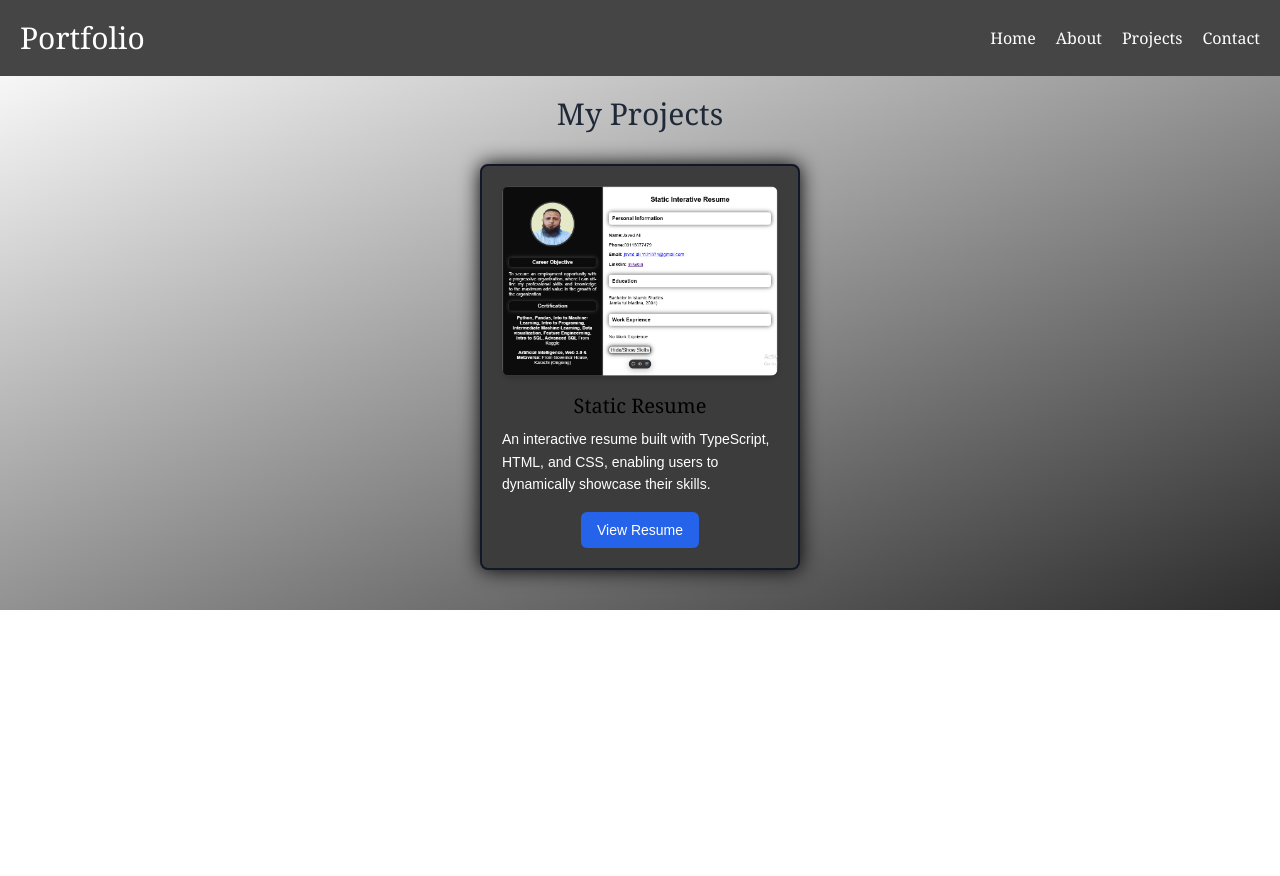
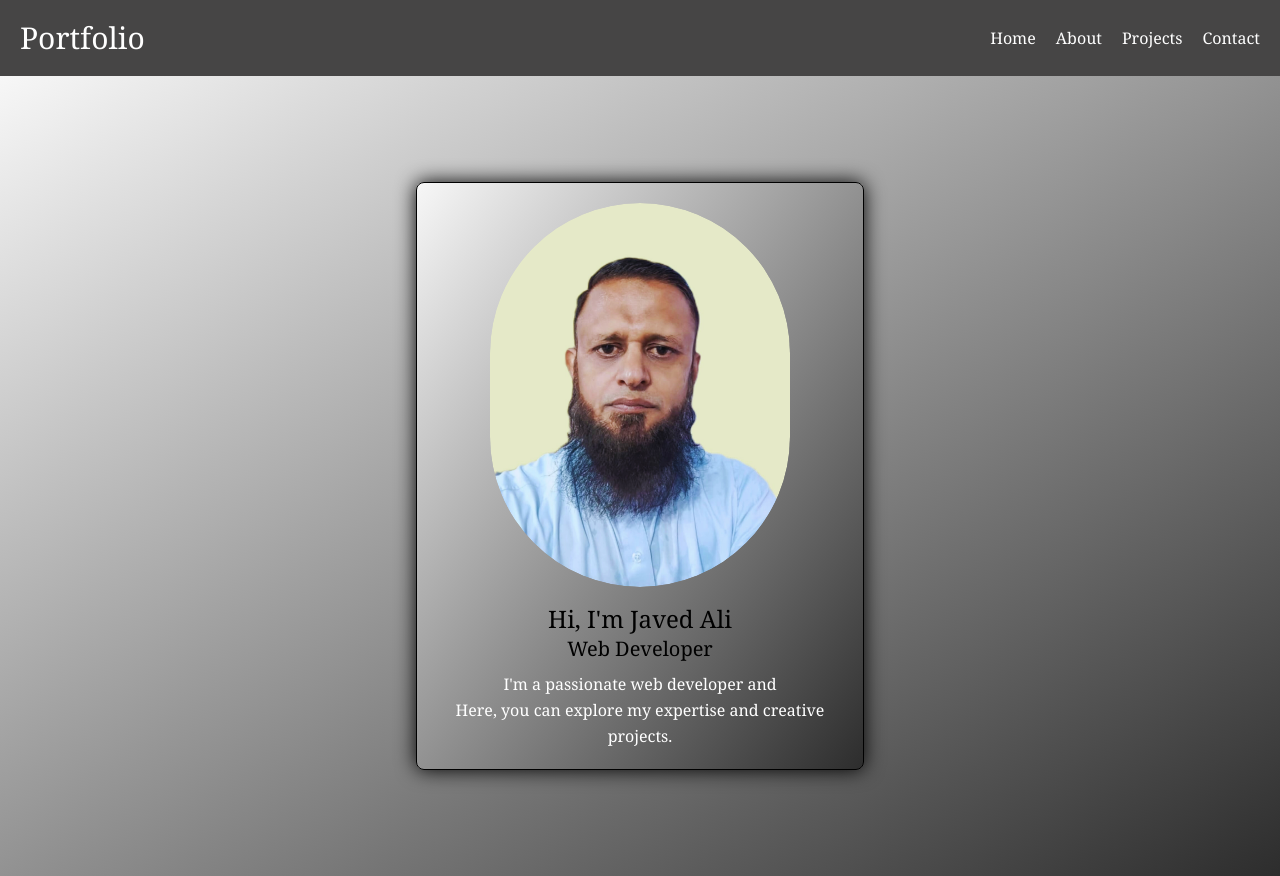
Before and after one commit to javed-ali92/02_Portfolio_with_TailwindCSS, a Next.js app: page /project in a window 1280 px wide. Before the commit the page ends 800 px from the top, so only its background shows below. Built offline with nearby package versions, Linux system fonts and the light colour scheme.

Commit message:
Update page.tsx

```diff
--- a/src/app/project/page.tsx
+++ b/src/app/project/page.tsx
@@ -1,27 +1,27 @@
 import Image from "next/image";
 
-export default function Project() {
+export default function Home() {
   return (
-    <div className="bg-gradient-to-br from-[#F7F7F7] to-[#2D2D2D] p-5">
-      <h1 className="text-center text-3xl font-serif mb-8 text-gray-800">My Projects</h1>
-      <div className="flex justify-center flex-wrap">
-        <div className="bg-[#3d3c3c] animate-fadeInUp [box-shadow:0px_0px_20px_black] border-2 border-gray-900 rounded-lg shadow-lg overflow-hidden p-5 mx-3 mb-5 transition-transform duration-300 transform hover:-translate-y-1 animate-fadeIn w-80 flex flex-col items-center">
+    <div className="flex justify-center items-center h-screen bg-gradient-to-br from-[#F7F7F7] to-[#2D2D2D] p-5">
+      <div className="flex flex-col items-center text-center max-w-md w-full bg-gradient-to-br from-[#F7F7F7] to-[#2D2D2D] border border-black rounded-lg shadow-lg p-5 transition-shadow [box-shadow:0px_0px_20px_black] duration-300 ease-in-out transform hover:shadow-2xl hover:-translate-y-1 animate-fadeInUp">
+        <div className="mb-4 rounded-full overflow-hidden">
           <Image
-            src="/cv.PNG"
-            alt="Portfolio Item Image"
+            className="rounded-full transition-transform duration-300 ease-in-out hover:scale-105"
+            src="/01_javed_pic.png"
+            alt="Profile-pic"
             width={300}
-            height={250}
-            className="rounded-lg mb-4 shadow-md"
+            height={300}
           />
-          <h3 className="font-serif text-xl text-black mb-2">Static Resume</h3>
-          <p className="text-white text-sm leading-relaxed mb-4">
-            An interactive resume built with TypeScript, HTML, and CSS, enabling users to dynamically showcase their skills.
+        </div>
+
+        <div className="font-serif">
+          <h1 className="text-2xl text-black">Hi, I&apos;m Javed Ali</h1>
+          <h2 className="text-xl text-black mb-2">Web Developer</h2>
+          <p className="text-white text-base leading-relaxed">
+            I&apos;m a passionate web developer and
+            <br />
+            Here, you can explore my expertise and creative projects.
           </p>
-          <button className="bg-blue-600 text-white px-4 py-2 rounded-md text-sm transition-colors duration-300 hover:bg-blue-700">
-            <a href="https://static-interactive-resume-builder-gamma.vercel.app//" target="_blank" rel="noopener noreferrer">
-              View Resume
-            </a>
-          </button>
         </div>
       </div>
     </div>
```
